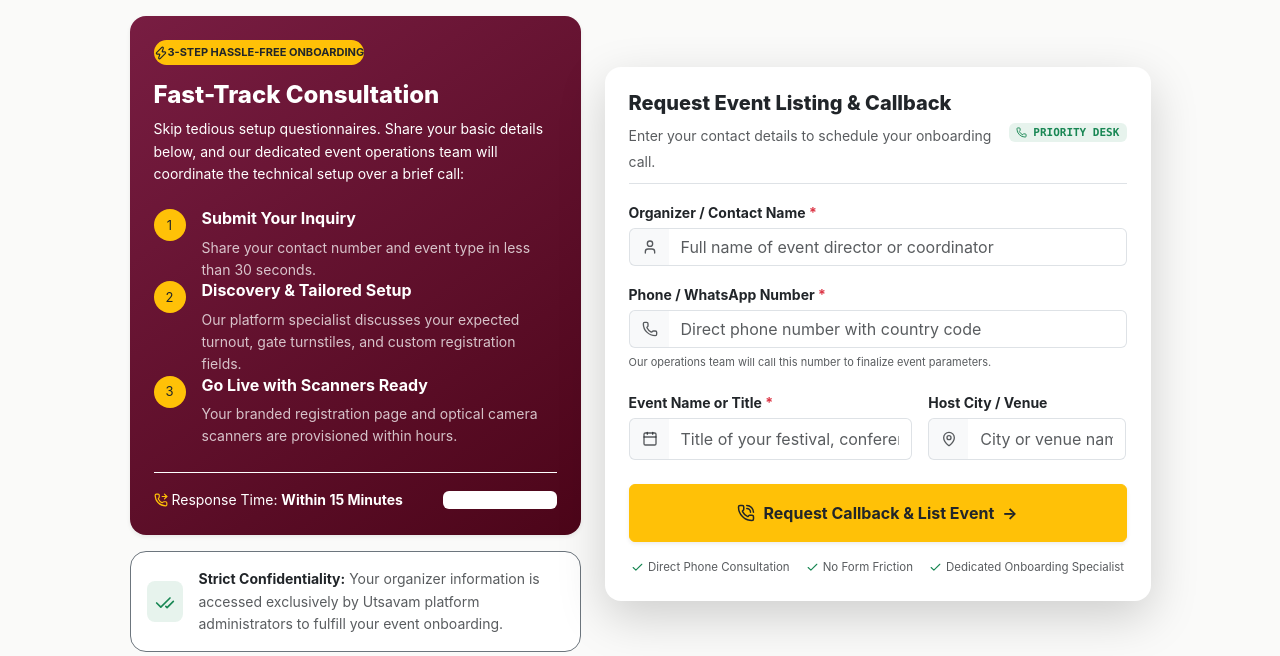
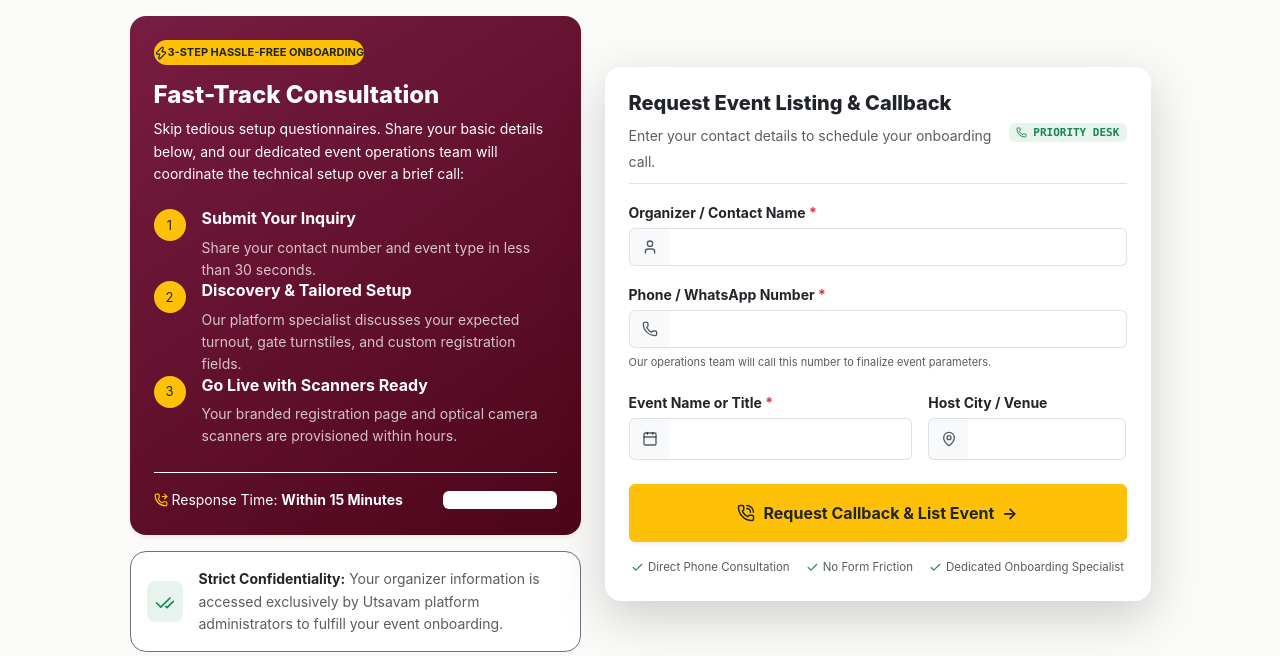
Before and after one commit to Satya-901/event-management, a PHP site: page / in a window 1280 px wide. Shown: the part 4308-4964 px from the top of the page. Run offline with PHP 8.4, Linux system fonts and the light colour scheme.

Commit message:
refactor(i18n): standardize English content
Remove placeholders from input fields and update localized UI strings and event descriptions to English.

```diff
--- a/public/homepage.php
+++ b/public/homepage.php
@@ -808,7 +808,7 @@
                                 </label>
                                 <div class="input-group">
                                     <span class="input-group-text bg-light border-end-0 text-muted"><i data-lucide="user" style="width:16px;height:16px;"></i></span>
-                                    <input type="text" name="organizer_name" class="form-control border-start-0 py-2.5 fs-6" placeholder="Full name of event director or coordinator" required>
+                                    <input type="text" name="organizer_name" class="form-control border-start-0 py-2.5 fs-6" required>
                                 </div>
                             </div>
 
@@ -819,7 +819,7 @@
                                 </label>
                                 <div class="input-group">
                                     <span class="input-group-text bg-light border-end-0 text-muted"><i data-lucide="phone" style="width:16px;height:16px;"></i></span>
-                                    <input type="tel" name="phone" class="form-control border-start-0 py-2.5 fs-6" placeholder="Direct phone number with country code" required>
+                                    <input type="tel" name="phone" class="form-control border-start-0 py-2.5 fs-6" required>
                                 </div>
                                 <span class="text-muted" style="font-size: 11px;">Our operations team will call this number to finalize event parameters.</span>
                             </div>
@@ -831,7 +831,7 @@
                                 </label>
                                 <div class="input-group">
                                     <span class="input-group-text bg-light border-end-0 text-muted"><i data-lucide="calendar" style="width:16px;height:16px;"></i></span>
-                                    <input type="text" name="event_title" class="form-control border-start-0 py-2" placeholder="Title of your festival, conference, or concert" required>
+                                    <input type="text" name="event_title" class="form-control border-start-0 py-2" required>
                                 </div>
                             </div>
 
@@ -842,7 +842,7 @@
                                 </label>
                                 <div class="input-group">
                                     <span class="input-group-text bg-light border-end-0 text-muted"><i data-lucide="map-pin" style="width:16px;height:16px;"></i></span>
-                                    <input type="text" name="venue_city" class="form-control border-start-0 py-2" placeholder="City or venue name">
+                                    <input type="text" name="venue_city" class="form-control border-start-0 py-2">
                                 </div>
                             </div>
 
@@ -1132,7 +1132,7 @@
                             </label>
                             <div class="input-group">
                                 <span class="input-group-text bg-light border-end-0 text-muted"><i data-lucide="user" style="width:15px;height:15px;"></i></span>
-                                <input type="text" name="organizer_name" class="form-control border-start-0 py-2" placeholder="Full name of organizer or event manager" required>
+                                <input type="text" name="organizer_name" class="form-control border-start-0 py-2" required>
                             </div>
                         </div>
 
@@ -1142,7 +1142,7 @@
                             </label>
                             <div class="input-group">
                                 <span class="input-group-text bg-light border-end-0 text-muted"><i data-lucide="phone" style="width:15px;height:15px;"></i></span>
-                                <input type="tel" name="phone" class="form-control border-start-0 py-2" placeholder="Direct mobile number with country code" required>
+                                <input type="tel" name="phone" class="form-control border-start-0 py-2" required>
                             </div>
                             <span class="text-muted" style="font-size: 11px;">Our operations team will call this number to discuss your event requirements.</span>
                         </div>
@@ -1153,7 +1153,7 @@
                             </label>
                             <div class="input-group">
                                 <span class="input-group-text bg-light border-end-0 text-muted"><i data-lucide="calendar" style="width:15px;height:15px;"></i></span>
-                                <input type="text" name="event_title" class="form-control border-start-0 py-2" placeholder="Title of your event or festival" required>
+                                <input type="text" name="event_title" class="form-control border-start-0 py-2" required>
                             </div>
                         </div>
 
@@ -1163,7 +1163,7 @@
                             </label>
                             <div class="input-group">
                                 <span class="input-group-text bg-light border-end-0 text-muted"><i data-lucide="map-pin" style="width:15px;height:15px;"></i></span>
-                                <input type="text" name="venue_city" class="form-control border-start-0 py-2" placeholder="City or venue location">
+                                <input type="text" name="venue_city" class="form-control border-start-0 py-2">
                             </div>
                         </div>
 
--- a/verify/index.php
+++ b/verify/index.php
@@ -177,7 +177,7 @@
                     </div>
                     <h5 class="fw-bold text-dark mb-1">Pass Locked: Verification in Progress</h5>
                     <p class="text-muted small mb-0 px-2" style="line-height:1.5;">
-                        Aapka payment reference receive ho gaya hai. Organizer ya Admin dwara UTR match karke verify karte hi <strong>Official QR Entry Ticket</strong> yahan unlock ho jayega aur aapke email par bhej diya jayega.
+                        Your payment reference has been submitted. Once the organizer verifies your UTR transaction, your <strong>Official QR Entry Ticket</strong> will automatically unlock here and be sent to your email.
                     </p>
                 </div>
 
```
Also changed, not shown: public/event_landing.php (+12 -12 lines), storage/json/events.json.
